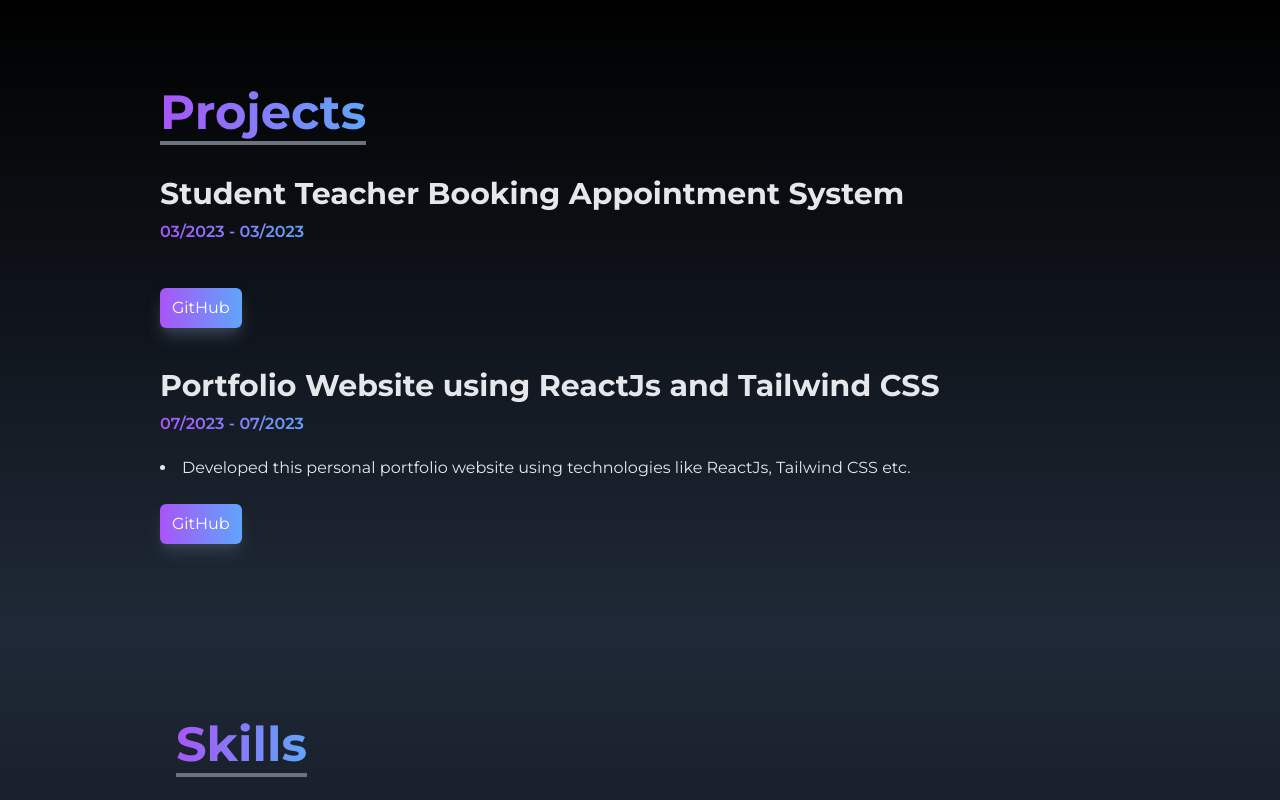
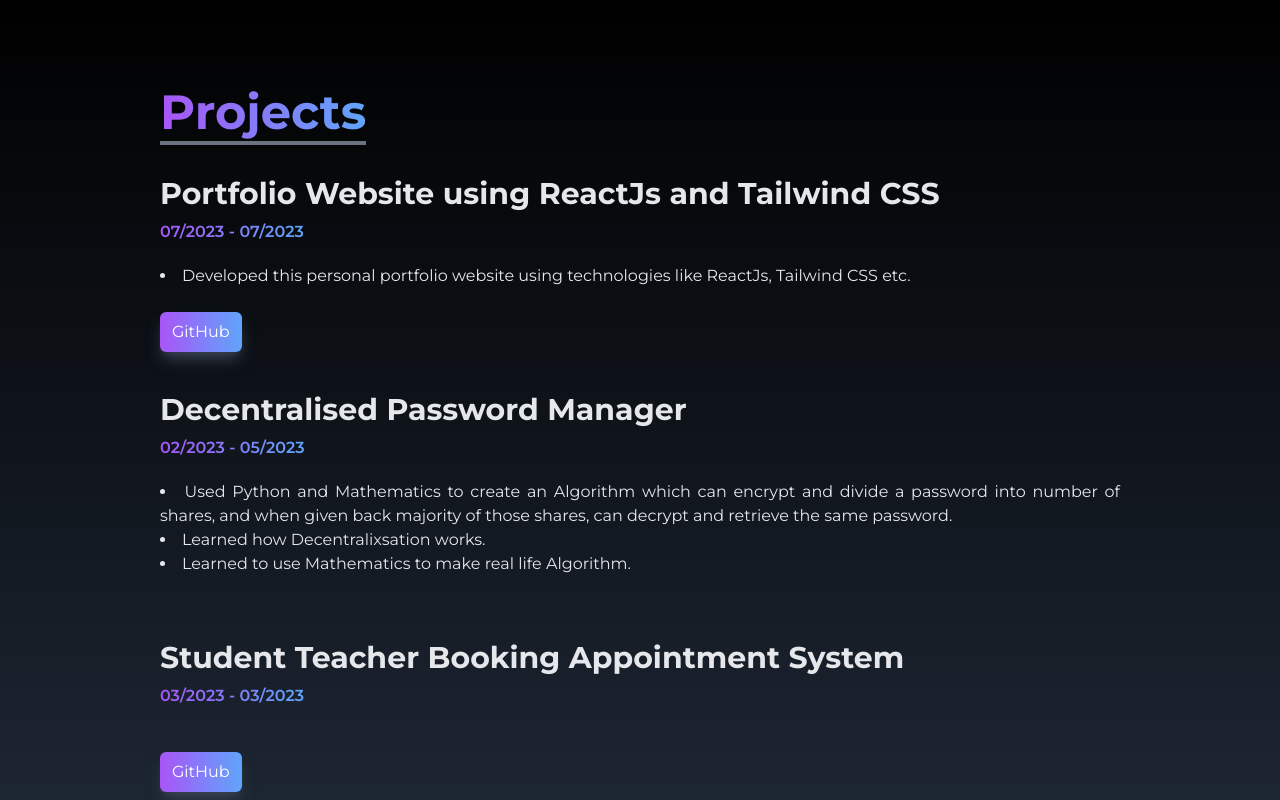
Before and after one commit to msaransh/Portfolio-Using-React-TailwindCSS, a React (Vite) app: page / in a window 1280 px wide. Shown: the part 3000-3800 px from the top of the page. Built offline with nearby package versions, Linux system fonts and the light colour scheme.

Commit message:
Update Projects.jsx

```diff
--- a/src/pages/Projects.jsx
+++ b/src/pages/Projects.jsx
@@ -11,37 +11,6 @@ const Projects = () => {
           <h1 className="text-4xl md:text-5xl font-bold border-b-4 text-transparent bg-clip-text bg-gradient-to-r from-purple-500 to-blue-400 border-gray-500 pt-1 inline">
             Projects
           </h1>
-
-          <div>
-            <h2 className="pt-10 text-xl md:text-3xl font-bold">
-              Student Teacher Booking Appointment System
-            </h2>
-
-            <div className="flex flex-col justify-between items-baseline">
-              <h3 className="pt-2 pb-5 font-semibold text-transparent bg-clip-text bg-gradient-to-r from-purple-500 to-blue-400">
-                03/2023 - 03/2023
-              </h3>
-
-              {/* <li className="text-sm md:text-base text-justify">
-                Developed a Reminder App using React & Firebase in which you can
-                sign in with your email and password and set reminders for your
-                daily tasks.
-              </li> */}
-
-              <br />
-              <div className="flex flex-row gap-5 ">
-                <a
-                  className="duration-300 hover:scale-105 group text-white w-fit px-3 py-2 flex items-center rounded-md bg-gradient-to-r from-purple-500 to-blue-400 cursor-pointer shadow-gray-700 shadow-lg"
-                  href={
-                    "https://github.com/msaransh/Student-Teacher-Booking-Appointment--System"
-                  }
-                  target="_blank"
-                >
-                  GitHub
-                </a>
-              </div>
-            </div>
-          </div>
 
           {/*Portfolio Website*/}
 
@@ -62,13 +31,71 @@ const Projects = () => {
               <br />
               <a
                 className="duration-300 hover:scale-105 group text-white w-fit px-3 py-2 flex items-center rounded-md bg-gradient-to-r from-purple-500 to-blue-400 cursor-pointer shadow-gray-700 shadow-lg"
-                href={
-                  " "
-                }
+                href={" "}
                 target="_blank"
               >
                 GitHub
               </a>
+            </div>
+          </div>
+
+          <div>
+            <h2 className="pt-10 text-xl md:text-3xl font-bold">
+              Decentralised Password Manager
+            </h2>
+
+            <div className="flex flex-col justify-between items-baseline">
+              <h3 className="pt-2 pb-5 font-semibold text-transparent bg-clip-text bg-gradient-to-r from-purple-500 to-blue-400">
+                02/2023 - 05/2023
+              </h3>
+              <li className="text-sm md:text-base text-justify">
+                Used Python and Mathematics to create an Algorithm which can
+                encrypt and divide a password into number of shares, and when
+                given back majority of those shares, can decrypt and retrieve
+                the same password.
+              </li>
+              <li className="text-sm md:text-base text-justify">
+                Learned how Decentralixsation works.
+              </li>
+              <li className="text-sm md:text-base text-justify">
+                Learned to use Mathematics to make real life Algorithm.
+              </li>
+              <br />
+              {/* <div className="flex flex-row gap-5 ">
+                <a
+                  className="duration-300 hover:scale-105 group text-white w-fit px-3 py-2 flex items-center rounded-md bg-gradient-to-r from-purple-500 to-blue-400 cursor-pointer shadow-gray-700 shadow-lg"
+                  href={
+                    "https://github.com/msaransh/Student-Teacher-Booking-Appointment--System"
+                  }
+                  target="_blank"
+                >
+                  GitHub
+                </a>
+              </div> */}
+            </div>
+          </div>
+          <div>
+            <h2 className="pt-10 text-xl md:text-3xl font-bold">
+              Student Teacher Booking Appointment System
+            </h2>
+
+            <div className="flex flex-col justify-between items-baseline">
+              <h3 className="pt-2 pb-5 font-semibold text-transparent bg-clip-text bg-gradient-to-r from-purple-500 to-blue-400">
+                03/2023 - 03/2023
+              </h3>
+
+              <br />
+              <div className="flex flex-row gap-5 ">
+                <a
+                  className="duration-300 hover:scale-105 group text-white w-fit px-3 py-2 flex items-center rounded-md bg-gradient-to-r from-purple-500 to-blue-400 cursor-pointer shadow-gray-700 shadow-lg"
+                  href={
+                    "https://github.com/msaransh/Student-Teacher-Booking-Appointment--System"
+                  }
+                  target="_blank"
+                >
+                  GitHub
+                </a>
+              </div>
             </div>
           </div>
         </div>
```
